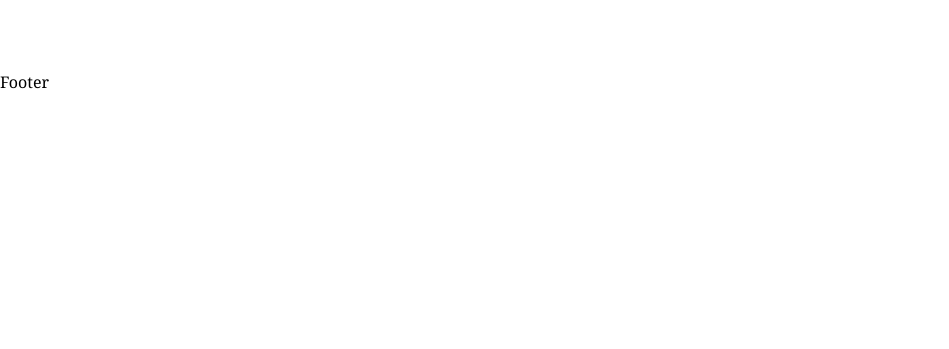
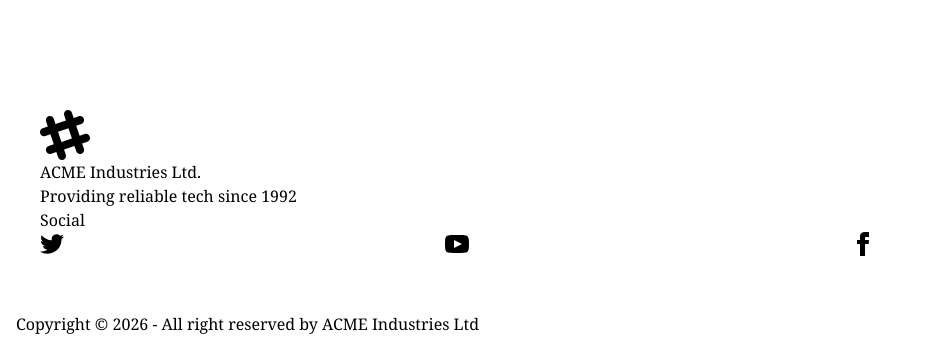
Before and after one commit to minajarifa/Mission-Restart-A3, a React (Vite) app: page /Apps in a window 1280 px wide. Shown: the part 3270-3619 px from the top of the page, without its empty margins (0-949 px from the left). Before the commit the page ends 3364 px from the top, so only its background shows below. Built offline with nearby package versions, Linux system fonts and the light colour scheme.

Commit message:
added footer

```diff
--- a/src/Layout/Footer/Footer.jsx
+++ b/src/Layout/Footer/Footer.jsx
@@ -1,7 +1,74 @@
-
-
 export default function Footer() {
   return (
-    <div>Footer</div>
-  )
+    <div>
+      {/*  */}
+      <div className="p-10 footer sm:footer-horizontal bg-neutral text-neutral-content">
+        <aside>
+          <svg
+            width="50"
+            height="50"
+            viewBox="0 0 24 24"
+            xmlns="http://www.w3.org/2000/svg"
+            fillRule="evenodd"
+            clipRule="evenodd"
+            className="fill-current"
+          >
+            <path d="M22.672 15.226l-2.432.811.841 2.515c.33 1.019-.209 2.127-1.23 2.456-1.15.325-2.148-.321-2.463-1.226l-.84-2.518-5.013 1.677.84 2.517c.391 1.203-.434 2.542-1.831 2.542-.88 0-1.601-.564-1.86-1.314l-.842-2.516-2.431.809c-1.135.328-2.145-.317-2.463-1.229-.329-1.018.211-2.127 1.231-2.456l2.432-.809-1.621-4.823-2.432.808c-1.355.384-2.558-.59-2.558-1.839 0-.817.509-1.582 1.327-1.846l2.433-.809-.842-2.515c-.33-1.02.211-2.129 1.232-2.458 1.02-.329 2.13.209 2.461 1.229l.842 2.515 5.011-1.677-.839-2.517c-.403-1.238.484-2.553 1.843-2.553.819 0 1.585.509 1.85 1.326l.841 2.517 2.431-.81c1.02-.33 2.131.211 2.461 1.229.332 1.018-.21 2.126-1.23 2.456l-2.433.809 1.622 4.823 2.433-.809c1.242-.401 2.557.484 2.557 1.838 0 .819-.51 1.583-1.328 1.847m-8.992-6.428l-5.01 1.675 1.619 4.828 5.011-1.674-1.62-4.829z"></path>
+          </svg>
+          <p>
+            ACME Industries Ltd.
+            <br />
+            Providing reliable tech since 1992
+          </p>
+        </aside>
+        <nav>
+          <h6 className="footer-title">Social</h6>
+          <div className="grid grid-flow-col gap-4">
+            <a>
+              <svg
+                xmlns="http://www.w3.org/2000/svg"
+                width="24"
+                height="24"
+                viewBox="0 0 24 24"
+                className="fill-current"
+              >
+                <path d="M24 4.557c-.883.392-1.832.656-2.828.775 1.017-.609 1.798-1.574 2.165-2.724-.951.564-2.005.974-3.127 1.195-.897-.957-2.178-1.555-3.594-1.555-3.179 0-5.515 2.966-4.797 6.045-4.091-.205-7.719-2.165-10.148-5.144-1.29 2.213-.669 5.108 1.523 6.574-.806-.026-1.566-.247-2.229-.616-.054 2.281 1.581 4.415 3.949 4.89-.693.188-1.452.232-2.224.084.626 1.956 2.444 3.379 4.6 3.419-2.07 1.623-4.678 2.348-7.29 2.04 2.179 1.397 4.768 2.212 7.548 2.212 9.142 0 14.307-7.721 13.995-14.646.962-.695 1.797-1.562 2.457-2.549z"></path>
+              </svg>
+            </a>
+            <a>
+              <svg
+                xmlns="http://www.w3.org/2000/svg"
+                width="24"
+                height="24"
+                viewBox="0 0 24 24"
+                className="fill-current"
+              >
+                <path d="M19.615 3.184c-3.604-.246-11.631-.245-15.23 0-3.897.266-4.356 2.62-4.385 8.816.029 6.185.484 8.549 4.385 8.816 3.6.245 11.626.246 15.23 0 3.897-.266 4.356-2.62 4.385-8.816-.029-6.185-.484-8.549-4.385-8.816zm-10.615 12.816v-8l8 3.993-8 4.007z"></path>
+              </svg>
+            </a>
+            <a>
+              <svg
+                xmlns="http://www.w3.org/2000/svg"
+                width="24"
+                height="24"
+                viewBox="0 0 24 24"
+                className="fill-current"
+              >
+                <path d="M9 8h-3v4h3v12h5v-12h3.642l.358-4h-4v-1.667c0-.955.192-1.333 1.115-1.333h2.885v-5h-3.808c-3.596 0-5.192 1.583-5.192 4.615v3.385z"></path>
+              </svg>
+            </a>
+          </div>
+        </nav>
+      </div>
+      {/*  */}
+      <footer className="p-4 footer sm:footer-horizontal footer-center bg-base-300 text-base-content">
+        <aside>
+          <p>
+            Copyright © {new Date().getFullYear()} - All right reserved by ACME
+            Industries Ltd
+          </p>
+        </aside>
+      </footer>
+    </div>
+  );
 }
--- a/src/Pages/Apps/Apps.jsx
+++ b/src/Pages/Apps/Apps.jsx
@@ -1,6 +1,5 @@
 import { Suspense } from "react";
 import Trendy from "../../Components/Trendy/Trendy";
-
 
 export default function Apps() {
   const trendingPromise = fetch(`/apps.json`).then((res) => res.json());
@@ -8,12 +7,18 @@
     <div className="my-10">
       <h1 className="text-4xl text-center"> Our All Applications</h1>
       <p className="text-center">
-              Explore All  Apps on the Market developed by us
+        Explore All Apps on the Market developed by us
       </p>
-            <div className="flex justify-between"></div>
-            <Suspense fallback={<span className="loading loading-spinner loading-xl"></span>}>
+      {/* TODO */}
+      {/* <div className="flex justify-between">
+        <h1>{`(${})`} Apps Found</h1>
+        <h1></h1>
+      </div> */}
+      <Suspense
+        fallback={<span className="loading loading-spinner loading-xl"></span>}
+      >
         <Trendy trendingPromise={trendingPromise} />
       </Suspense>
     </div>
-  )
+  );
 }
```
Lines whose indentation alone changed are shown as unchanged.
